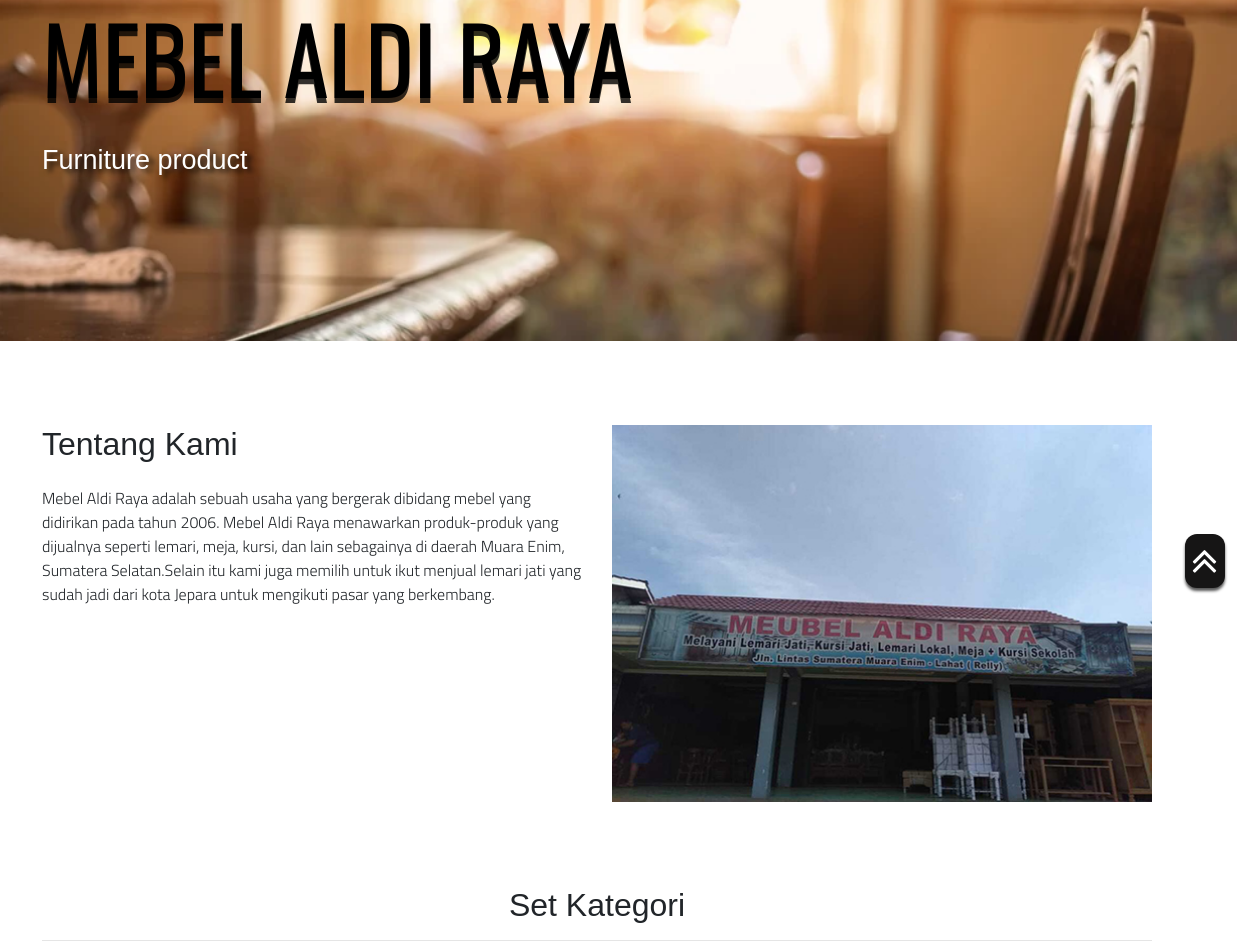
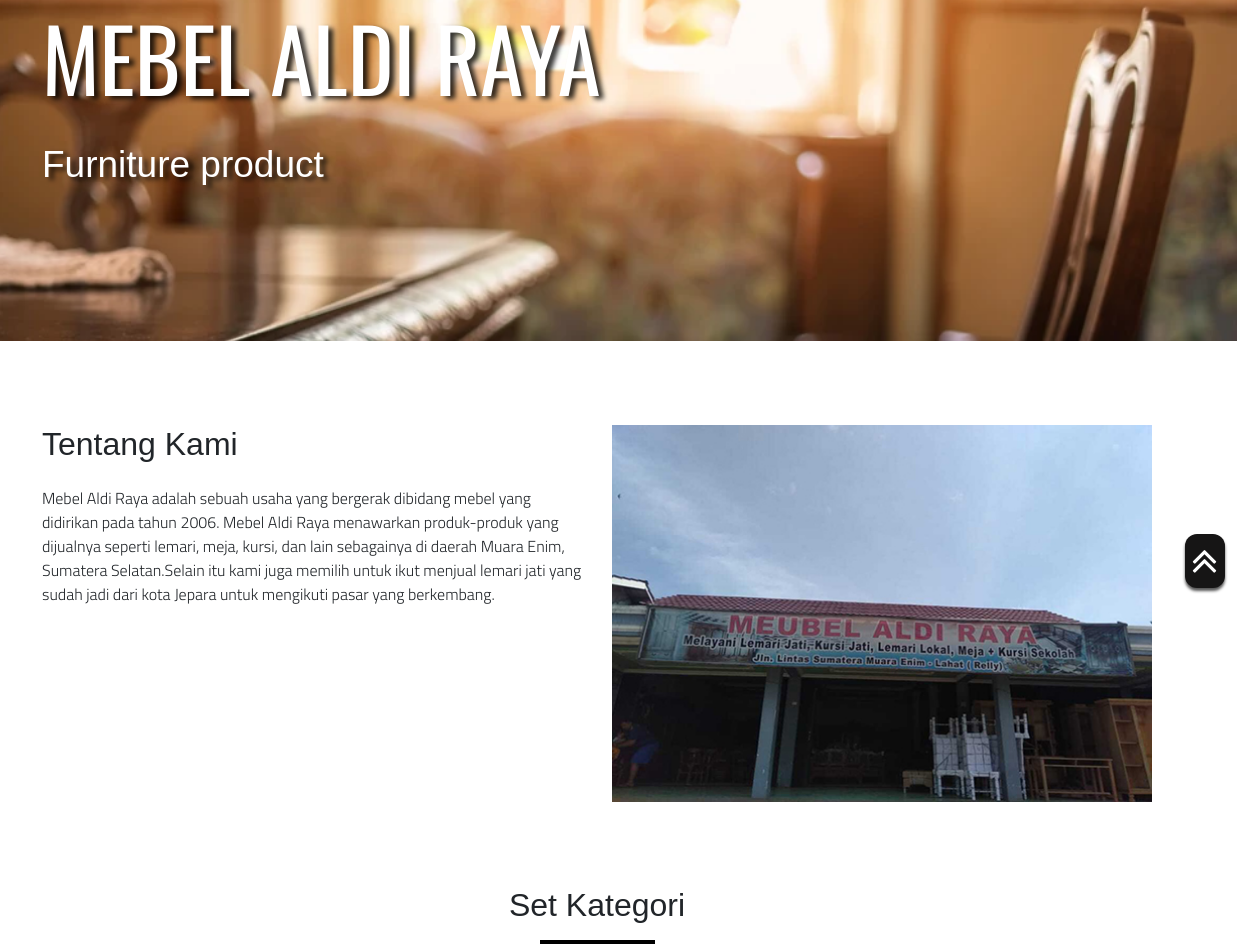
Before and after one commit to mebelaldiraya/mebelaldiraya.github.io, a plain HTML site: page index.html in a window 1280 px wide. Shown: the part 200-1152 px from the top of the page, 43-1280 px from the left. Drawn offline with nearby package versions, Linux system fonts and the light colour scheme; a web font is replaced by a local one.

Commit message:
Update style.css

```diff
--- a/css/style.css
+++ b/css/style.css
@@ -8,15 +8,15 @@
 .jumbotron .display-4{
     font-family: 'Oswald', sans-serif;
     text-transform: uppercase;
-    font-size: 51px;
-    margin-top: 7px;
+    font-size: 61px;
+    margin-top: 10px;
     color: white;
     text-shadow: 5px 3px 5px rgba(0,0,0,0.8);
 }
 
 .jumbotron .lead{
     font-family: 'Ramabhadra', sans-serif;
-    font-size: 25px;
+    font-size: 28px;
     color: white;
     margin-top: 28px;
     text-shadow: 5px 3px 5px rgba(0,0,0,0.8);
@@ -118,7 +118,7 @@
 }
 
 .produk{
-    min-height: 2190px;
+    min-height: 2170px;
 }
 
 .produk h1{
@@ -153,9 +153,14 @@
 }
 
 .lokasi{
-    min-height: 170px;
+    min-height: 470px;
 }
 
+hr{
+	width:10%;
+    border:2px solid rgb(0, 0, 0);
+
+}
 
 
 @media (min-width: 992px){
@@ -168,14 +173,14 @@
     .jumbotron .display-4{
         font-family: 'Oswald', sans-serif;
         text-transform: uppercase;
-        font-size: 92px;
-        color: black;
-        text-shadow: 0px 5px 0px rgba(0,0,0,0.8);
+        font-size: 87px;
+        color: white;
+
     }
 
     .jumbotron .lead{
         font-family: 'Ramabhadra', sans-serif;
-        font-size: 27px;
+        font-size: 37px;
         color: white;
         margin-top: 28px;
     }
@@ -247,11 +252,11 @@
     }
 
     .lokasi .embed-responsive{
-        margin-top: -150px;
+        margin-top: -170px;
     }
 
     .lokasi{
-        min-height: 618px;
+        min-height: 818px;
     }
 
 
```
